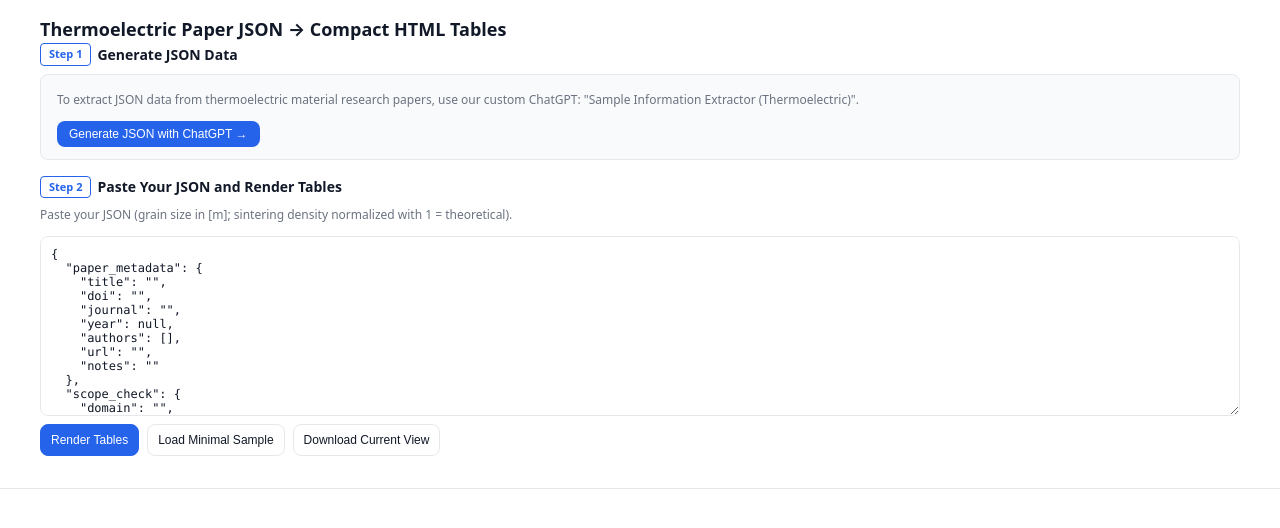
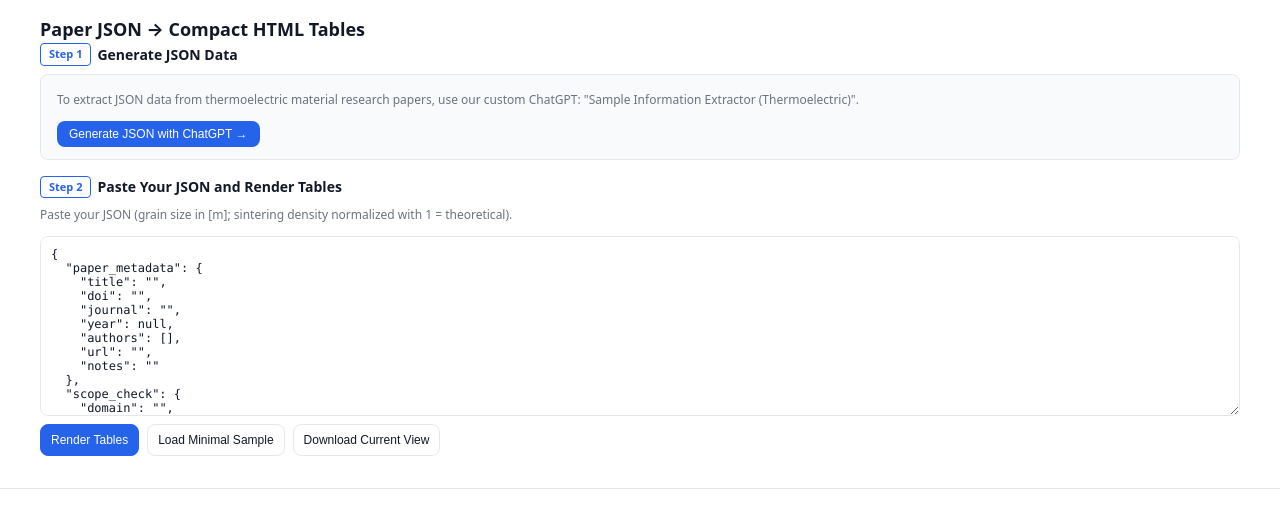
Before and after one commit to starrydata/auto-summary, a plain HTML site: page docs/index.html in a window 1280 px wide. Drawn offline with Linux system fonts and the light colour scheme.

Commit message:
タイトルを汎用的なものに変更

```diff
--- a/docs/index.html
+++ b/docs/index.html
@@ -1,7 +1,7 @@
 <html lang="ja"><head>
   <meta charset="utf-8">
   <meta name="viewport" content="width=device-width, initial-scale=1">
-  <title>Thermoelectric Paper JSON → Compact HTML Tables</title>
+  <title>Paper JSON → Compact HTML Tables</title>
   <style>
     :root {
       --bg: #ffffff;
@@ -69,7 +69,7 @@
 <body>
   <header>
     <div class="container">
-      <h1>Thermoelectric Paper JSON → Compact HTML Tables</h1>
+      <h1>Paper JSON → Compact HTML Tables</h1>
 
       <div class="step-section">
         <div class="step-header">
```
